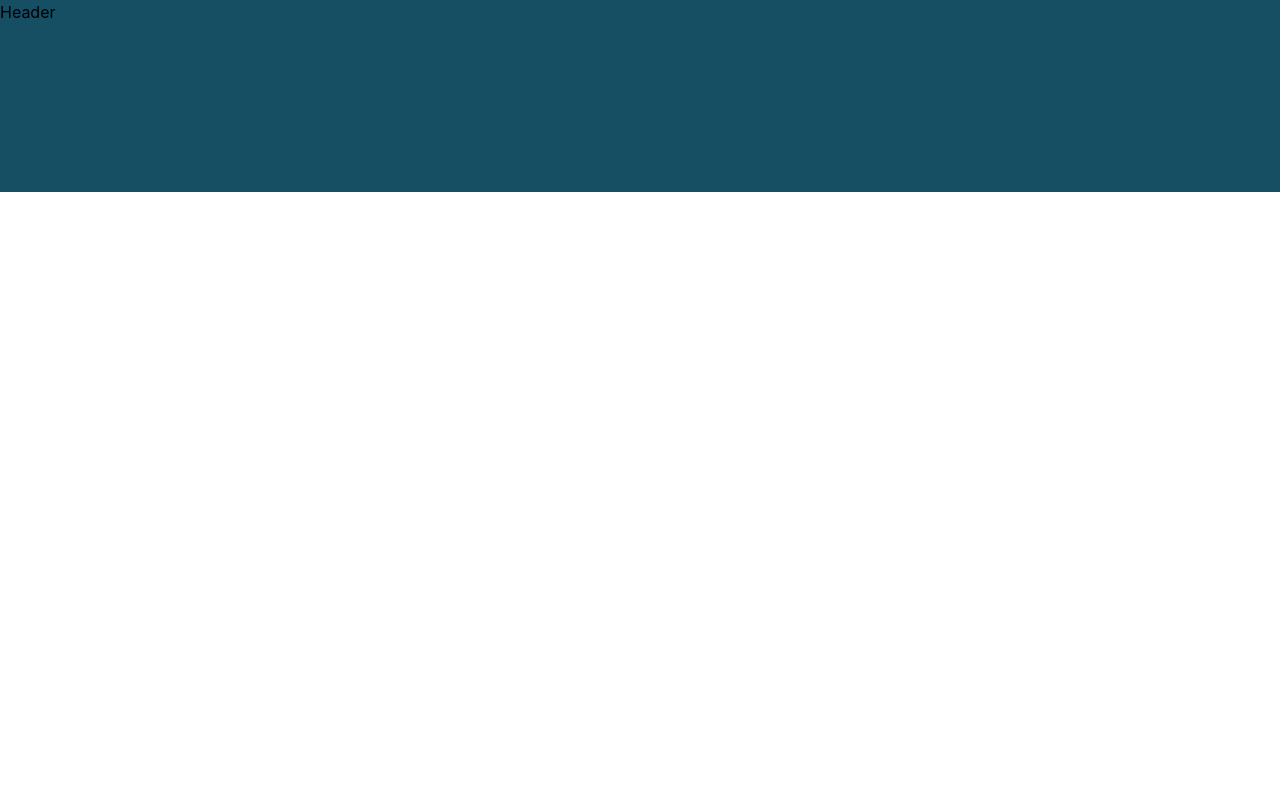
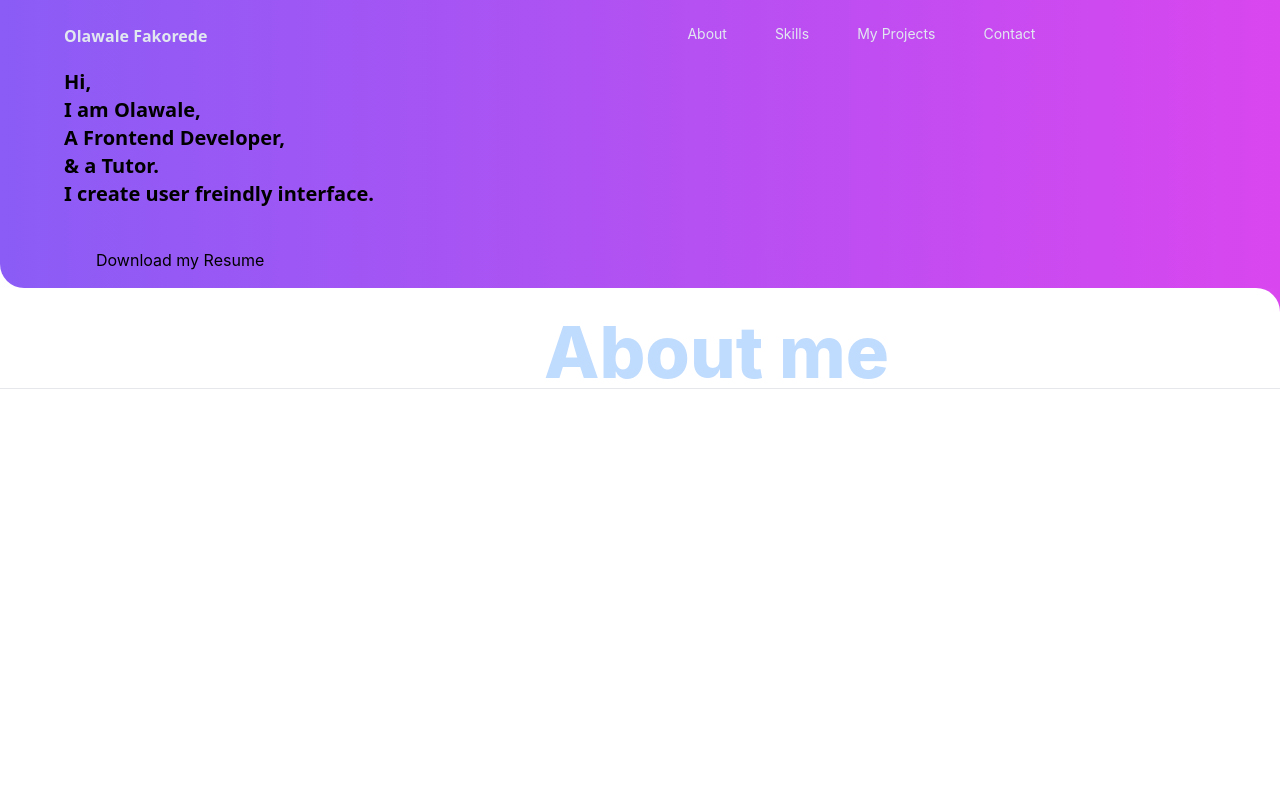
Before and after one commit to Olawale-Fakorede/Portfolio_New, a React (Create React App) app: page / in a window 1280 px wide. Shown: the top 800 px of the page. Built offline with nearby package versions, Linux system fonts and the light colour scheme.

Commit message:
tools component created

```diff
--- a/src/App.js
+++ b/src/App.js
@@ -1,12 +1,16 @@
 
 import './App.css';
 import Header from './components/Header';
+import About from './components/About';
+import Tools from './components/Tools';
 
 function App() {
   return (
-    <div className="App">
+    <div className='w-full h-full bg-gradient-to-r from-white to-fuchsia-500'>
 
         <Header />
+        <About />
+        <Tools />
     </div>
   );
 }
--- /dev/null
+++ b/src/components/About.js
@@ -0,0 +1,16 @@
+
+import React from 'react'
+
+const About = () => {
+  return (
+    <div className='w-full h-screen bg-white rounded-tr-3xl mb'>
+        <h1 className='text-blue-200 font-extrabold text-7xl pl-96 ml-40 pt-7'>
+          About me
+        </h1>
+
+        <hr/>
+    </div>
+  )
+}
+
+export default About
--- a/src/components/Header.js
+++ b/src/components/Header.js
@@ -3,8 +3,32 @@ import React from 'react'
 
 const Header = () => {
   return (
-    <div className='w-full h-48 bg-cyan-900'>
-        Header
+    <div className='w-full h-72 rounded-bl-3xl bg-gradient-to-r from-violet-500 to-fuchsia-500'>
+
+        <div className='ml-16 pt-6 flex'>
+            <h1 className='font-extrabold mr-96 text-start font-sans text-slate-200'>
+                Olawale Fakorede
+            </h1>
+            <p className='ml-24 text-slate-200 text-sm hover:text-amber-300 hover:font-semibold'>About</p>
+            <p className='ml-12 text-slate-200 text-sm hover:text-amber-300 hover:font-semibold'>Skills</p>
+            <p className='ml-12 text-slate-200 text-sm hover:text-amber-300 hover:font-semibold'>My Projects</p>
+            <p className='ml-12 text-slate-200 text-sm hover:text-amber-300 hover:font-semibold'>Contact</p>
+
+        </div>
+
+        <div className='pt-5 pl-16 font-bold font-sans text-xl pb-10'>
+          <h2>Hi,</h2>
+          <h2>I am Olawale,</h2>
+          <h2>A Frontend Developer,</h2>
+          <h2>& a Tutor.</h2>
+          <h2>I create user freindly interface.</h2>
+        </div>
+
+        <span className='h-7 pt-20 pl-24'>
+
+          Download my Resume
+        </span>
+
     </div>
   )
 }
--- /dev/null
+++ b/src/components/Tools.js
@@ -0,0 +1,10 @@
+
+import React from 'react'
+
+const Tools = () => {
+  return (
+    <div>Tools</div>
+  )
+}
+
+export default Tools
```
